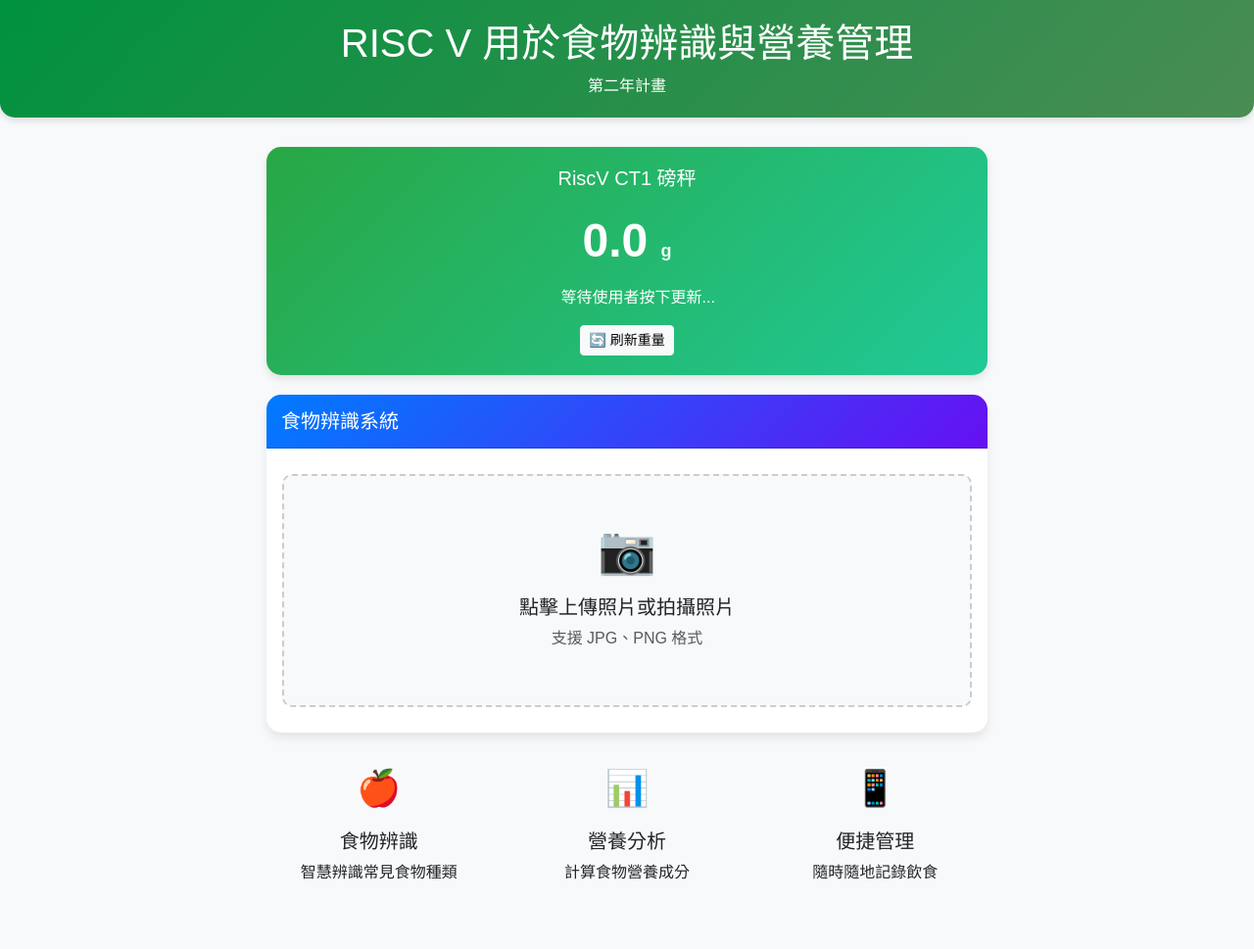
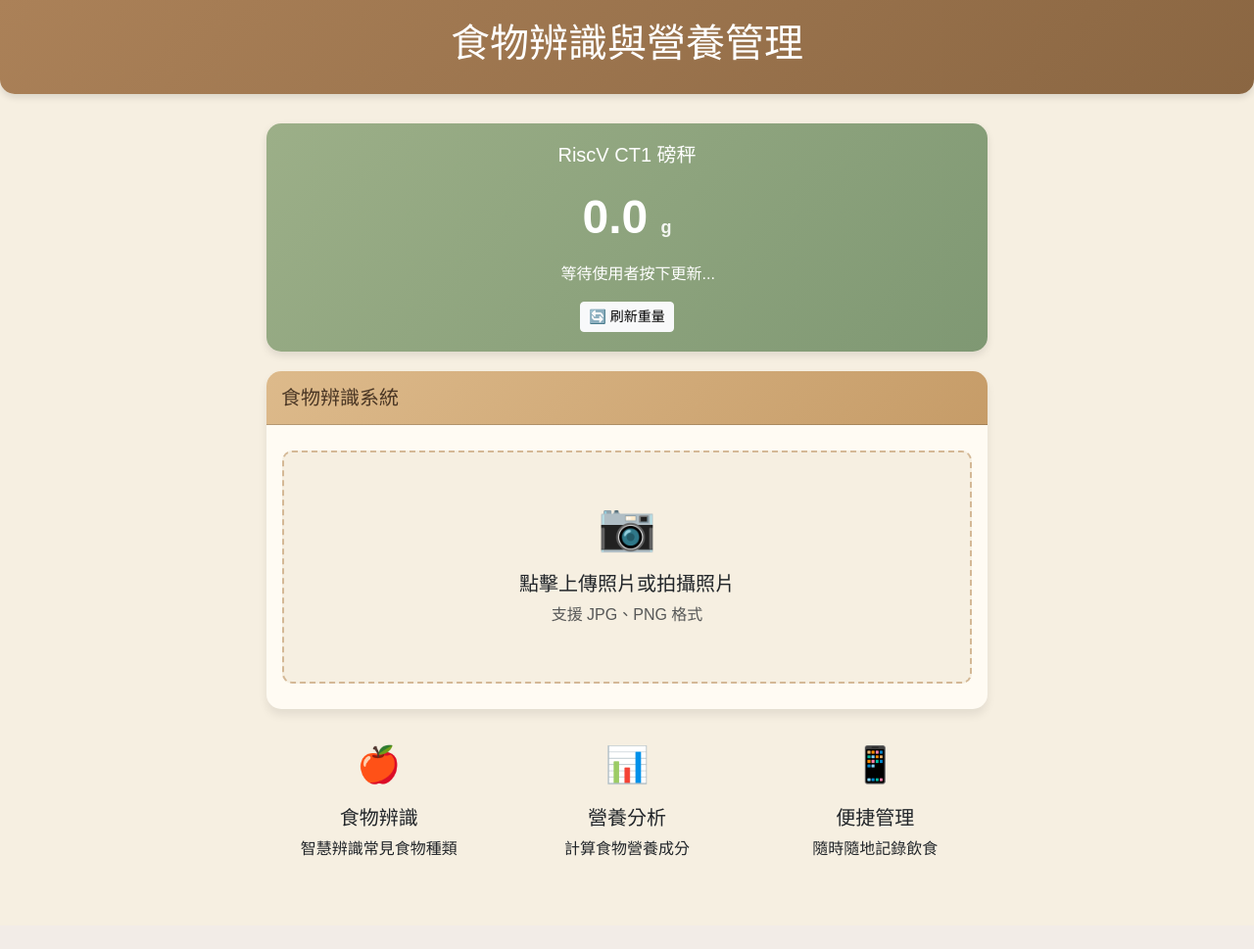
Before and after one commit to Miller0330/FOOD_AI, a Flask app: page / in a window 1280 px wide. Shown: the whole page at 98% size. After the commit the page ends 874 px from the top, so only its background shows below. Run offline with Flask 3, Linux system fonts and the light colour scheme; parts of the project's set-up code (start-up, migrations or seed data) failed here and were passed over; some libraries are stand-ins or nearby versions.

Commit message:
Rebrand UI: cream/beige theme, shorter title, relocate timing display
Drops the "RISC V 用於" prefix from the page title (now just 食物辨識
與營養管理) and the leftover "第二年計畫" subtitle, and replaces the
blue/purple "AI demo" gradient look with a warm cream/beige/tan
palette across both pages. Also moves timing info: the per-image CV
inference-time badge is gone, replaced with a single small "總處理時間"
(total request time, upload through LLM advice) shown near the
reset button instead.

Co-Authored-By: Claude Sonnet 5 <noreply@anthropic.com>
Claude-Session: https://claude.ai/code/session_01W1xwfuWuTYVf9qZkoFooCP

```diff
--- a/Riscv2025_Server_scale_Code/main.py
+++ b/Riscv2025_Server_scale_Code/main.py
@@ -64,6 +64,7 @@ def detect():
     print(f"辨識時重量: {detection_weight}g")
 
     if file:
+        request_start = time.time()
         # 儲存上傳的檔案
         timestamp = datetime.now().strftime("%Y%m%d-%H%M%S")
         filename = secure_filename(f"{timestamp}_{file.filename}")
@@ -149,6 +150,7 @@ def detect():
         print("開始呼叫LLM...")
         llm_advice = get_llm_advice(detection_counts, total_nutrition, dietary_recommendations, detection_weight)
         result_data['llm_advice'] = llm_advice
+        result_data['total_time'] = f"{time.time() - request_start:.1f}s"
 
         return render_template('result.html',
                               result=result_data,
--- a/Riscv2025_Server_scale_Code/templates/index.html
+++ b/Riscv2025_Server_scale_Code/templates/index.html
@@ -3,16 +3,16 @@
 <head>
     <meta charset="UTF-8">
     <meta name="viewport" content="width=device-width, initial-scale=1.0">
-    <title>RISC V 用於食物辨識與營養管理 - 第二年計畫</title>
+    <title>食物辨識與營養管理</title>
     <link href="https://cdn.jsdelivr.net/npm/bootstrap@5.3.0-alpha1/dist/css/bootstrap.min.css" rel="stylesheet">
     <style>
         body {
             font-family: 'Noto Sans TC', sans-serif;
-            background-color: #f8f9fa;
+            background-color: #f6efe1;
             padding-bottom: 50px;
         }
         .header {
-            background: linear-gradient(135deg, #00923f, #4a8c54);
+            background: linear-gradient(135deg, #ab8158, #8a6642);
             color: white;
             padding: 20px 0;
             margin-bottom: 30px;
@@ -21,19 +21,20 @@
             box-shadow: 0 4px 6px rgba(0,0,0,0.1);
         }
         .card {
+            background-color: #fffbf3;
             border-radius: 15px;
             box-shadow: 0 6px 10px rgba(0,0,0,0.08);
             margin-bottom: 20px;
             border: none;
         }
         .card-header {
-            background: linear-gradient(135deg, #007bff, #6610f2);
-            color: white;
+            background: linear-gradient(135deg, #ddba8b, #c69c68);
+            color: #4a3624;
             border-radius: 15px 15px 0 0 !important;
             padding: 15px;
         }
         .btn-primary {
-            background: linear-gradient(135deg, #007bff, #6610f2);
+            background: linear-gradient(135deg, #c69c68, #ab8158);
             border: none;
             border-radius: 50px;
             padding: 10px 25px;
@@ -41,7 +42,7 @@
             box-shadow: 0 4px 6px rgba(0,0,0,0.15);
         }
         .btn-primary:hover {
-            background: linear-gradient(135deg, #0069d9, #5b09d4);
+            background: linear-gradient(135deg, #b78b56, #8a6642);
             transform: translateY(-2px);
             transition: all 0.3s ease;
         }
@@ -57,18 +58,18 @@
         .upload-label {
             display: block;
             padding: 40px 20px;
-            background-color: #f8f9fa;
-            border: 2px dashed #ccc;
+            background-color: #f6efe1;
+            border: 2px dashed #d4b896;
             border-radius: 10px;
             cursor: pointer;
             transition: all 0.3s ease;
         }
         .upload-label:hover {
-            background-color: #e9ecef;
+            background-color: #efe4d0;
         }
         .upload-icon {
             font-size: 48px;
-            color: #007bff;
+            color: #ab8158;
             margin-bottom: 10px;
         }
         #preview-container {
@@ -86,11 +87,11 @@
         }
         .feature-icon {
             font-size: 36px;
-            color: #007bff;
+            color: #ab8158;
             margin-bottom: 15px;
         }
         .weight-display {
-            background: linear-gradient(135deg, #28a745, #20c997);
+            background: linear-gradient(135deg, #9caf88, #7f9873);
             color: white;
             border-radius: 15px;
             padding: 20px;
@@ -140,8 +141,7 @@
 <body>
     <div class="header">
         <div class="container">
-            <h1>RISC V 用於食物辨識與營養管理</h1>
-            <p class="mb-0">第二年計畫</p>
+            <h1>食物辨識與營養管理</h1>
         </div>
     </div>
 
```
Also changed, not shown: Riscv2025_Server_scale_Code/templates/result.html (+19 -13 lines).
